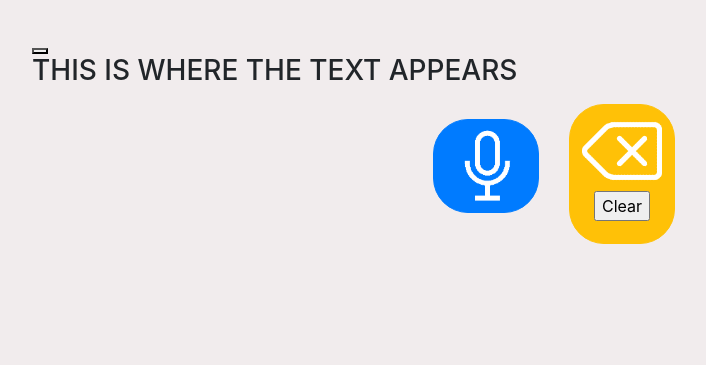
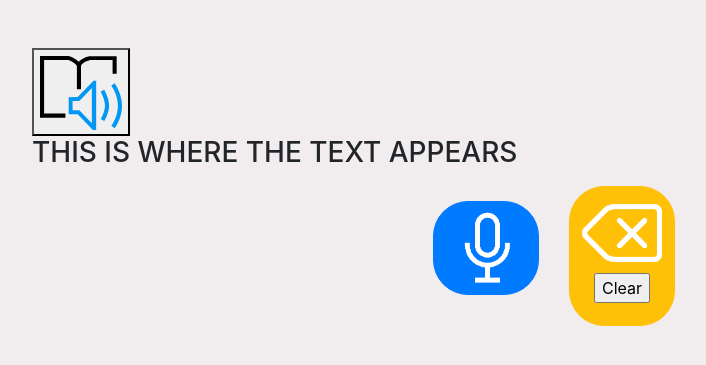
Before and after one commit to maxgillham/Help-Me-Read-Pls, a Flask app: page / in a window 1280 px wide. Shown: the top 365 px of the page, without its empty margins (86-792 px from the left). Run offline with Flask 2, Linux system fonts and the light colour scheme; some libraries are stand-ins or nearby versions.

Commit message:
fixing immersive read logo

```diff
--- a/server/templates/index.html
+++ b/server/templates/index.html
@@ -20,7 +20,9 @@
 
         <section class='section' id='Sample1'>
             <!-- Button for going into immersive reader -->
-            <button class='ir-button ir-button-small' role='button' title='Immersive Reader' aria-label='Immersive Reader' onclick='handleLaunchImmersiveReader(1)'></button>
+            <button class='ir-button' role='button' title='Immersive Reader' aria-label='Immersive Reader' onclick='handleLaunchImmersiveReader(1)'>
+                <img class='ir-button-icon' src='/static/images/icon.svg' width="82" height="82"/>
+            </button>
 
             <!-- Display area -->
             <h3 id='title1'>THIS IS WHERE THE TEXT APPEARS</h3>
```
